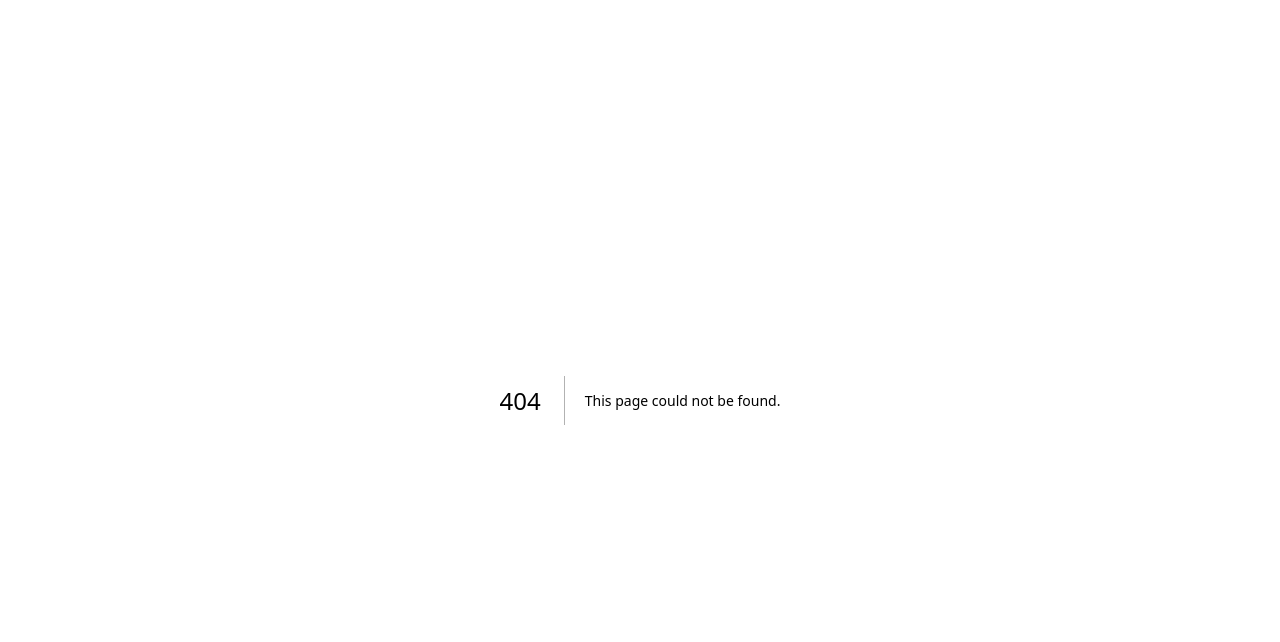
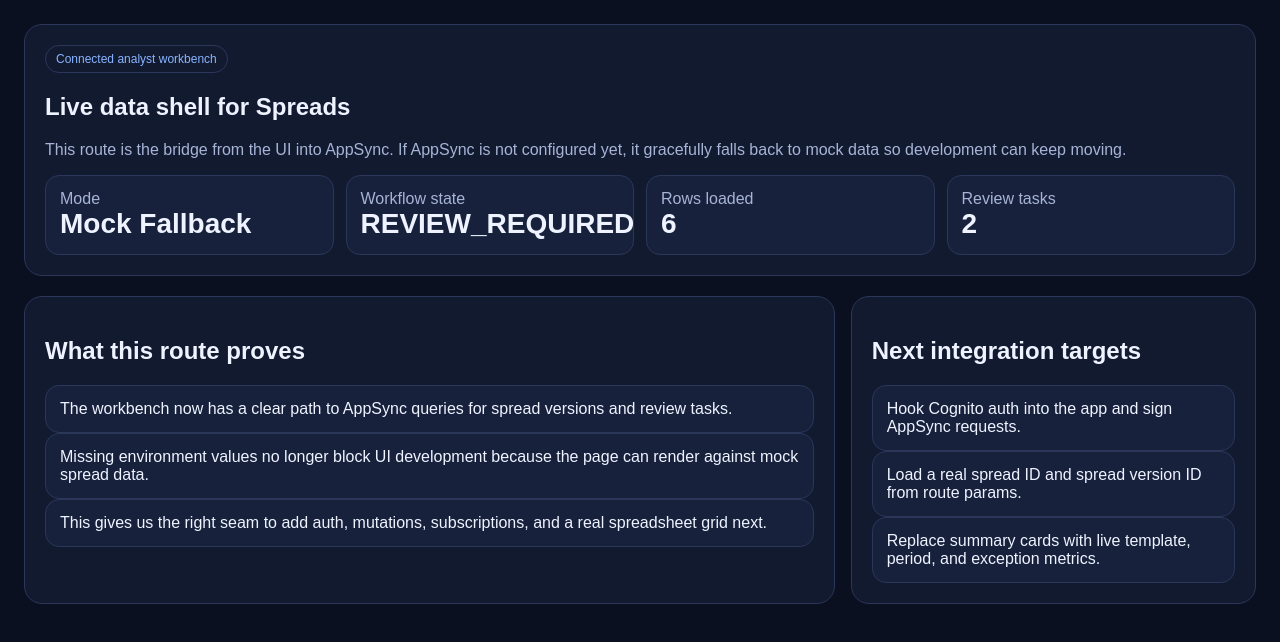
Before and after one commit to woodstr3313/Spreads, a Next.js app in the folder aws-spreads-poc/apps/analyst-workbench/: page /connected in a window 1280 px wide. Before the commit this address had no page. Shown: the top 642 px of the page. Built offline with nearby package versions, Linux system fonts and the light colour scheme; no server answers.

Commit message:
Add connected analyst workbench route

```diff
--- /dev/null
+++ b/aws-spreads-poc/apps/analyst-workbench/app/connected/page.tsx
@@ -0,0 +1,68 @@
+import { fetchReviewTasks, fetchSpreadVersion } from '../../lib/appsync-client';
+import { demoSpread } from '../../lib/mock-spread';
+
+async function getWorkbenchData() {
+  const spreadId = 'spread-demo-001';
+  const spreadVersionId = 'sv-demo-001';
+
+  try {
+    const [spread, reviewTasks] = await Promise.all([
+      fetchSpreadVersion(spreadId, spreadVersionId),
+      fetchReviewTasks(spreadId)
+    ]);
+
+    return {
+      mode: 'live' as const,
+      spread,
+      reviewTasks
+    };
+  } catch {
+    return {
+      mode: 'mock' as const,
+      spread: demoSpread,
+      reviewTasks: demoSpread.reviewQueue
+    };
+  }
+}
+
+export default async function ConnectedPage() {
+  const data = await getWorkbenchData();
+
+  const workflowState = data.mode === 'mock' ? data.spread.workflowState : String((data.spread as { getSpreadVersion?: { workflowState?: string } }).getSpreadVersion?.workflowState || 'UNKNOWN');
+  const rowCount = data.mode === 'mock' ? data.spread.rows.length : Number((data.spread as { getSpreadVersion?: { cells?: unknown[] } }).getSpreadVersion?.cells?.length || 0);
+  const reviewCount = data.mode === 'mock' ? data.reviewTasks.length : Number((data.reviewTasks as { listReviewTasks?: unknown[] }).listReviewTasks?.length || 0);
+
+  return (
+    <main className="page">
+      <section className="hero">
+        <div className="badge accent">Connected analyst workbench</div>
+        <h1>Live data shell for Spreads</h1>
+        <p className="muted">
+          This route is the bridge from the UI into AppSync. If AppSync is not configured yet, it gracefully falls back to mock data so development can keep moving.
+        </p>
+        <div className="cards">
+          <div className="cardStat"><div className="muted">Mode</div><div className="kpi">{data.mode === 'live' ? 'Live AppSync' : 'Mock Fallback'}</div></div>
+          <div className="cardStat"><div className="muted">Workflow state</div><div className="kpi">{workflowState}</div></div>
+          <div className="cardStat"><div className="muted">Rows loaded</div><div className="kpi">{rowCount}</div></div>
+          <div className="cardStat"><div className="muted">Review tasks</div><div className="kpi">{reviewCount}</div></div>
+        </div>
+      </section>
+
+      <section className="twoCol">
+        <div className="panel">
+          <h2>What this route proves</h2>
+          <div className="listItem">The workbench now has a clear path to AppSync queries for spread versions and review tasks.</div>
+          <div className="listItem">Missing environment values no longer block UI development because the page can render against mock spread data.</div>
+          <div className="listItem">This gives us the right seam to add auth, mutations, subscriptions, and a real spreadsheet grid next.</div>
+        </div>
+
+        <div className="panel">
+          <h2>Next integration targets</h2>
+          <div className="listItem">Hook Cognito auth into the app and sign AppSync requests.</div>
+          <div className="listItem">Load a real spread ID and spread version ID from route params.</div>
+          <div className="listItem">Replace summary cards with live template, period, and exception metrics.</div>
+        </div>
+      </section>
+    </main>
+  );
+}
```
